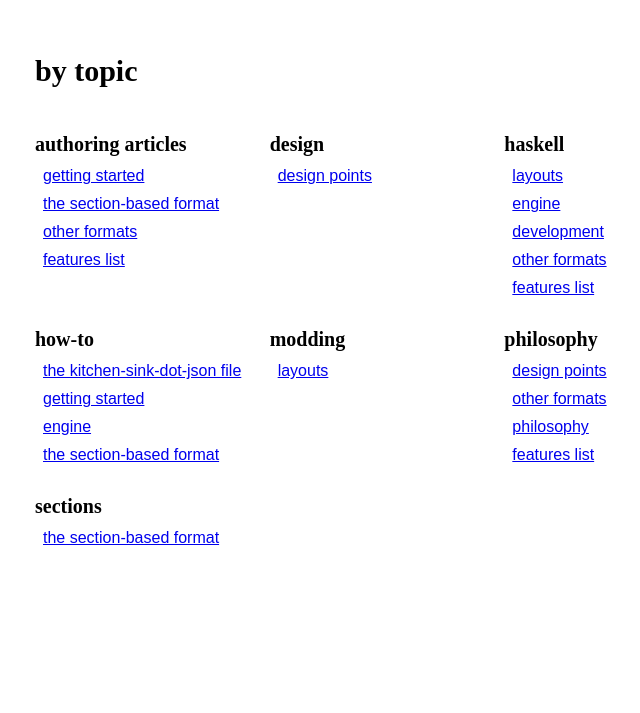
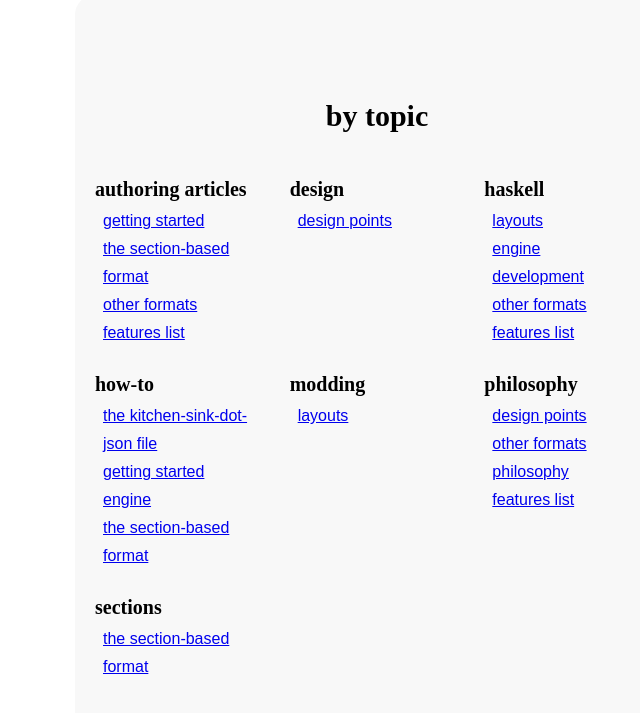
Before and after one commit to kitchensink-tech/kitchensink-tech.github.io, a plain HTML site: page index.html in a window 1280 px wide. Shown: the part 3039-3752 px from the top of the page, without its empty margins (263-903 px from the left). Before the commit the page ends 3659 px from the top, so only its background shows below. Drawn offline with Linux system fonts and the light colour scheme.

Commit message:
auto-publish

```diff
--- a/css/index.css
+++ b/css/index.css
@@ -35,6 +35,17 @@
 
 /*~~ topics listing  ~~~~~~~~~~~~~*/
 
+.topics-listing {
+  margin: 2em 2em 0 2em;
+  padding: 5px 1em 8em 1em;
+  background-color: var(--color-highlight-background);
+  border-radius: 1em 1em 0 0;
+}
+
+.topics-listing > h2 {
+  text-align: center;
+}
+
 .topics-listing-list {
   display: grid;
   grid-template-columns: 1fr 1fr 1fr;
```
